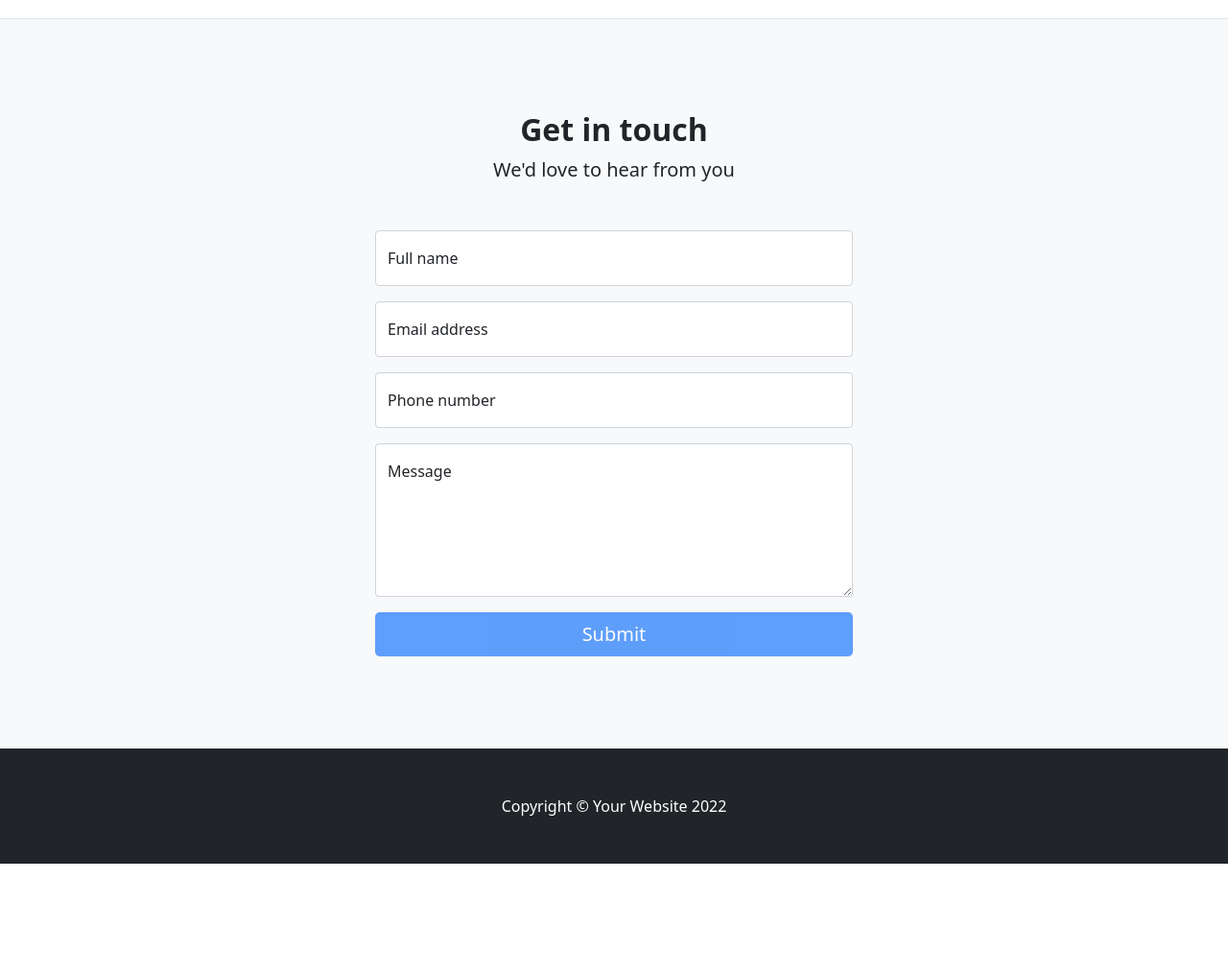
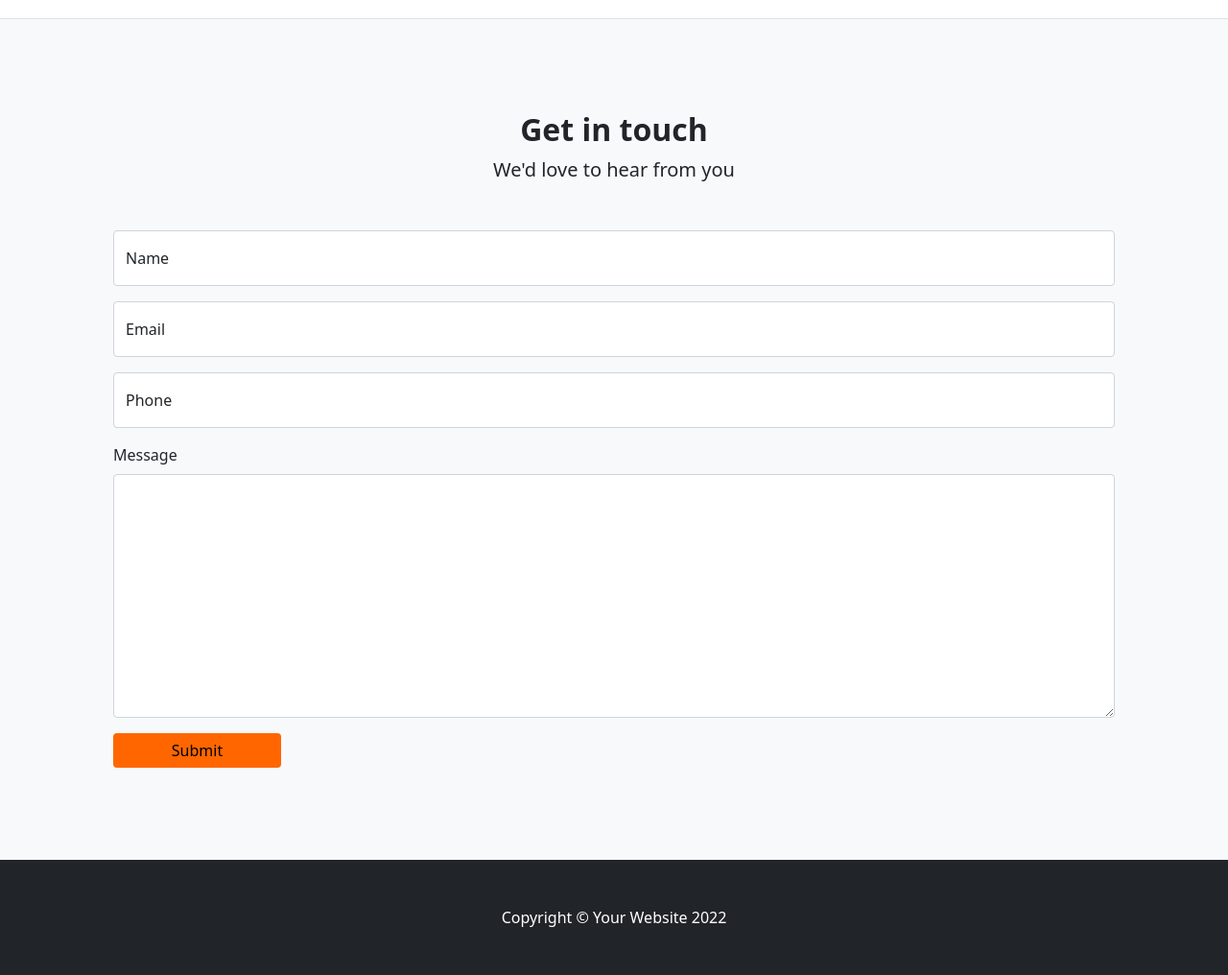
Before and after one commit to adamhatton/john-breedon-bass-tuition-pp4, a Django app: page / in a window 1280 px wide. Shown: the part 1654-2670 px from the top of the page at 96% size. Before the commit the page ends 2554 px from the top, so only its background shows below. Run offline with Django 3.2, Linux system fonts and the light colour scheme; some libraries are stand-ins or nearby versions.

Commit message:
Add ContactForm class and crispy forms layout configuration

```diff
--- /dev/null
+++ b/home/forms.py
@@ -0,0 +1,30 @@
+from .models import Contact
+from django import forms
+from crispy_forms.helper import FormHelper
+from crispy_forms.layout import Layout, Fieldset, Submit
+from crispy_bootstrap5.bootstrap5 import FloatingField
+
+class ContactForm(forms.ModelForm):
+    '''
+    Creates an instance of the ContactForm to be passed to a template
+    '''
+
+    class Meta:
+        '''
+        Specifies the fields to be included in the ContactForm class
+        '''
+        model = Contact
+        fields = ('name', 'email', 'phone', 'message')
+
+
+    def __init__(self, *args, **kwargs):
+        super(ContactForm, self).__init__(*args, **kwargs)
+        self.helper = FormHelper(self)
+
+        self.helper.layout = Layout(
+            FloatingField('name'),
+            FloatingField('email'),
+            FloatingField('phone'),
+            'message',
+            Submit('submit', 'Submit'),
+        )
--- a/home/models.py
+++ b/home/models.py
@@ -15,6 +15,9 @@
     completed = models.BooleanField(default=False)
 
     class Meta:
+        '''
+        Sets metadata for the Contact class
+        '''
         ordering = ['submitted']
 
     def __str__(self):
--- a/home/views.py
+++ b/home/views.py
@@ -1,8 +1,20 @@
 from django.shortcuts import render
 from django.views import View
+from .forms import ContactForm
 
 
 class HomePage(View):
-
+    '''
+    Renders the homepage and handles the contact form
+    '''
     def get(self, request):
-        return render(request, 'index.html')
+        '''
+        Handles GET requests by rendering the homepage and contact form
+        '''
+        return render(
+            request,
+            'index.html',
+            {
+                'contact_form': ContactForm()
+            },
+        )
--- a/requirements.txt
+++ b/requirements.txt
@@ -1,8 +1,10 @@
 asgiref==3.5.2
 cloudinary==1.29.0
+crispy-bootstrap5==0.6
 dj-database-url==1.0.0
 dj3-cloudinary-storage==0.0.6
 Django==3.2.14
+django-crispy-forms==1.14.0
 django-phonenumber-field==6.3.0
 gunicorn==20.1.0
 phonenumberslite==8.12.52
--- a/static/css/style.css
+++ b/static/css/style.css
@@ -21,3 +21,7 @@
 .card-body {
     color: #fff;
 }
+
+.asteriskField {
+    display: none;
+}
--- a/templates/index.html
+++ b/templates/index.html
@@ -1,7 +1,7 @@
-{% extends 'base.html' %}
+{% extends 'base.html' %} {% block content %}
 {% load static %}
+{% load crispy_forms_tags %}
 
-{% block content %}
 
 <!-- Header-->
 <header id="home-header" class="bg-dark py-5">
@@ -109,82 +109,18 @@
         </div>
     </div>
 </section>
+
 <!-- Contact section-->
 <section class="bg-light py-5">
     <div class="container px-5 my-5 px-5">
         <div class="text-center mb-5">
-            <div class="feature bg-primary bg-gradient text-white rounded-3 mb-3"><i class="bi bi-envelope"></i>
-            </div>
             <h2 class="fw-bolder">Get in touch</h2>
             <p class="lead mb-0">We'd love to hear from you</p>
         </div>
-        <div class="row gx-5 justify-content-center">
-            <div class="col-lg-6">
-                <!-- * * * * * * * * * * * * * * *-->
-                <!-- * * SB Forms Contact Form * *-->
-                <!-- * * * * * * * * * * * * * * *-->
-                <!-- This form is pre-integrated with SB Forms.-->
-                <!-- To make this form functional, sign up at-->
-                <!-- https://startbootstrap.com/solution/contact-forms-->
-                <!-- to get an API token!-->
-                <form id="contactForm" data-sb-form-api-token="API_TOKEN">
-                    <!-- Name input-->
-                    <div class="form-floating mb-3">
-                        <input class="form-control" id="name" type="text" placeholder="Enter your name..."
-                            data-sb-validations="required" />
-                        <label for="name">Full name</label>
-                        <div class="invalid-feedback" data-sb-feedback="name:required">A name is required.</div>
-                    </div>
-                    <!-- Email address input-->
-                    <div class="form-floating mb-3">
-                        <input class="form-control" id="email" type="email" placeholder="name@example.com"
-                            data-sb-validations="required,email" />
-                        <label for="email">Email address</label>
-                        <div class="invalid-feedback" data-sb-feedback="email:required">An email is required.</div>
-                        <div class="invalid-feedback" data-sb-feedback="email:email">Email is not valid.</div>
-                    </div>
-                    <!-- Phone number input-->
-                    <div class="form-floating mb-3">
-                        <input class="form-control" id="phone" type="tel" placeholder="(123) 456-7890"
-                            data-sb-validations="required" />
-                        <label for="phone">Phone number</label>
-                        <div class="invalid-feedback" data-sb-feedback="phone:required">A phone number is required.
-                        </div>
-                    </div>
-                    <!-- Message input-->
-                    <div class="form-floating mb-3">
-                        <textarea class="form-control" id="message" type="text" placeholder="Enter your message here..."
-                            style="height: 10rem" data-sb-validations="required"></textarea>
-                        <label for="message">Message</label>
-                        <div class="invalid-feedback" data-sb-feedback="message:required">A message is required.
-                        </div>
-                    </div>
-                    <!-- Submit success message-->
-                    <!---->
-                    <!-- This is what your users will see when the form-->
-                    <!-- has successfully submitted-->
-                    <div class="d-none" id="submitSuccessMessage">
-                        <div class="text-center mb-3">
-                            <div class="fw-bolder">Form submission successful!</div>
-                            To activate this form, sign up at
-                            <br />
-                            <a
-                                href="https://startbootstrap.com/solution/contact-forms">https://startbootstrap.com/solution/contact-forms</a>
-                        </div>
-                    </div>
-                    <!-- Submit error message-->
-                    <!---->
-                    <!-- This is what your users will see when there is-->
-                    <!-- an error submitting the form-->
-                    <div class="d-none" id="submitErrorMessage">
-                        <div class="text-center text-danger mb-3">Error sending message!</div>
-                    </div>
-                    <!-- Submit Button-->
-                    <div class="d-grid"><button class="btn btn-primary btn-lg disabled" id="submitButton"
-                            type="submit">Submit</button></div>
-                </form>
-            </div>
-        </div>
+        <form action="POST">
+            {% crispy contact_form contact_form.helper %}
+            {% csrf_token %}
+        </form>
     </div>
 </section>
 
```
Also changed, not shown: jbtuition/settings.py (+7 -0 lines).
